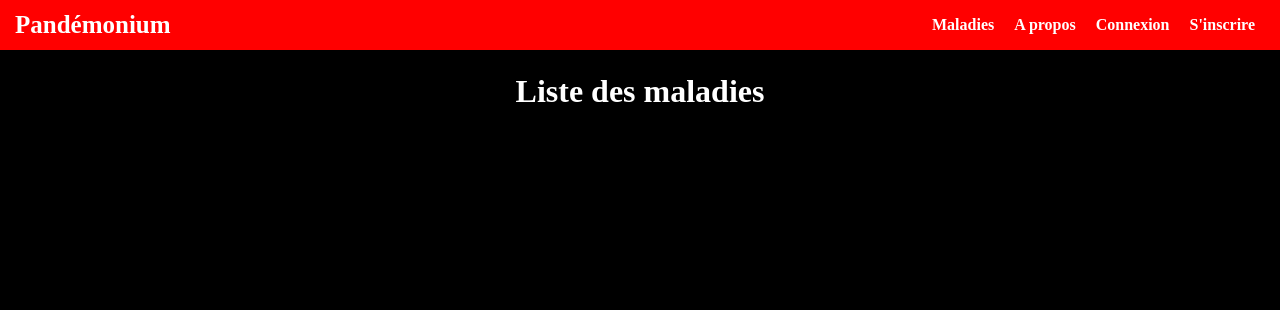
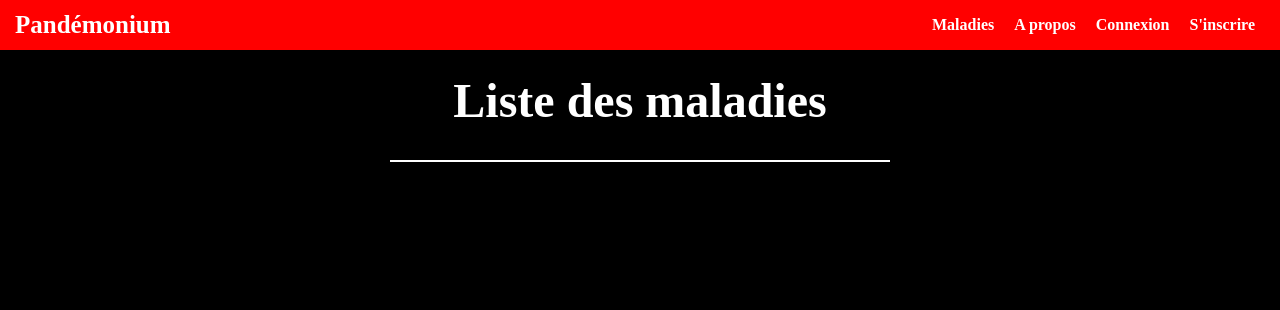
Before and after one commit to Guigui14460/pandemics-site, a PHP site: page /index.php/pandemics in a window 1280 px wide. Shown: the top 310 px of the page. Run offline with PHP 8.4, Linux system fonts and the light colour scheme; data that the repository does not hold is empty.

Commit message:
list css

```diff
--- a/css/screen.css
+++ b/css/screen.css
@@ -17,6 +17,7 @@ main {
 h1 {
   margin-top: 1%;
   text-align: center;
+  font-size:300%;
 }
 
 input::invalid {
@@ -52,3 +53,44 @@ a {
 a:hover {
   color: blue;
 }
+
+
+
+
+
+/* css list */
+
+main .list {
+
+  display: flex;
+  flex-direction: column;
+  justify-content: center;
+  list-style-type: none;
+  text-align: center;
+  margin-left: 30%;
+  margin-right: 30%;
+  border : 1px solid white;
+  border-radius: 5%;
+  padding: 0 2% 0 2%;
+
+}
+
+main .list li{
+
+  background-color: rgb(255, 23, 23);
+  padding: 3% 30% 3% 30%;
+  margin: 1% 1% 1% 1%;
+
+}
+
+main .list a{
+  text-decoration:none;
+  color: inherit;
+}
+
+
+main .list li:hover{
+  /* color: black; */
+  background-color: rgb(253, 69, 69);
+  text-decoration:none;
+}
--- a/mysql_config.php
+++ b/mysql_config.php
@@ -10,5 +10,5 @@
 define("MYSQL_HOST", 'localhost');
 define("MYSQL_PORT", 3306);
 define("MYSQL_DB", 'fac_db');
-define("MYSQL_USER", 'root');
-define("MYSQL_PASSWORD", 'root');
+define("MYSQL_USER", 'coco');
+define("MYSQL_PASSWORD", '7530');
--- a/src/view/PandemicView.php
+++ b/src/view/PandemicView.php
@@ -19,9 +19,9 @@ class PandemicView extends AbstractView
 
 		$list = "";
 		foreach ($pandemics as $key => $value) {
-			$list .= "<li><a href=\"{$this->router->getConfigurableURL("pandemics_detail", array("id" =>$key))}\">{$value->getName()}</a></li>";
+			$list .= "<a href=\"{$this->router->getConfigurableURL("pandemics_detail", array("id" =>$key))}\"><li>{$value->getName()}</li></a>";
 		}
-		$this->content = "<h1>Liste des maladies</h1><ul>$list</ul>";
+		$this->content = "<h1>Liste des maladies</h1><ul class=\"list\">$list</ul>";
 	}
 
 	public function makePandemicPage($pandemic, $id)
```
